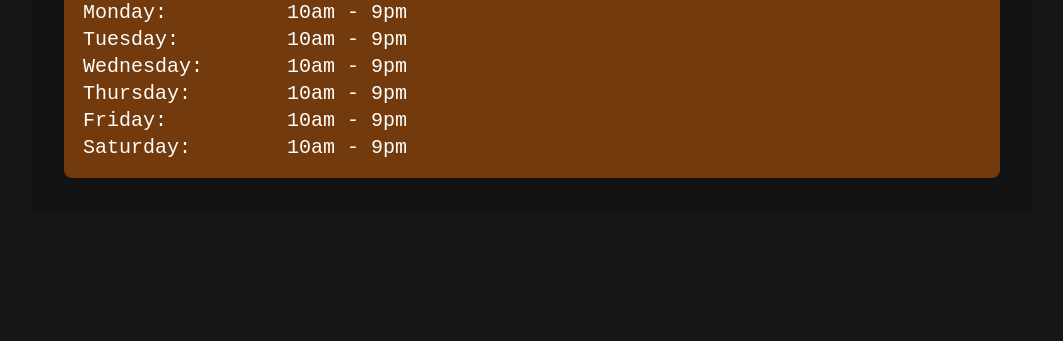
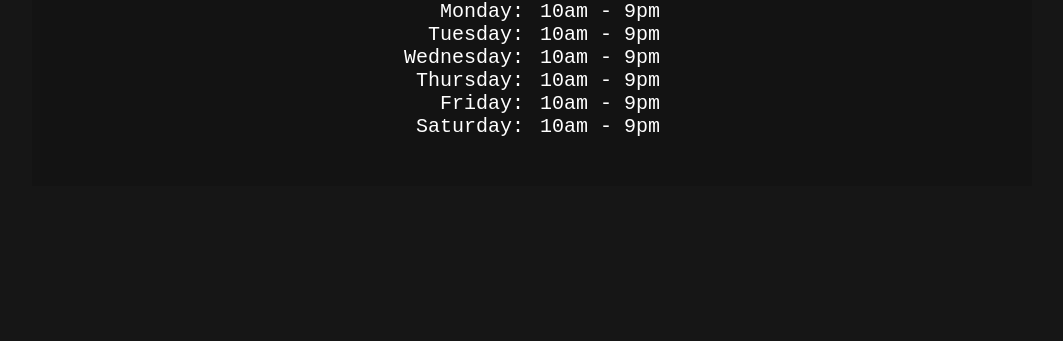
Before and after one commit to jacobhusband/restaurant-page, a website with bundled scripts: page dist/index.html in a window 1280 px wide. Shown: the part 459-800 px from the top of the page, without its empty margins (108-1171 px from the left). Built offline with nearby package versions, Linux system fonts and the light colour scheme.

Commit message:
Add hours to the home page

```diff
--- a/src/css/semantic.css
+++ b/src/css/semantic.css
@@ -35,6 +35,10 @@ nav a:hover {
   background-color: rgb(19, 19, 19);
 }
 
-.hours {
-  background-color: rgb(114, 58, 13);
+.hours p {
+  font-size: 1.25rem;
 }
+
+.hours .col {
+  width: 200px;
+}
--- a/src/css/utility.css
+++ b/src/css/utility.css
@@ -22,12 +22,26 @@
   margin-top: 1rem;
 }
 
+.mb-1r {
+  margin-bottom: 1rem;
+}
+
 .p-05r {
   padding: 0.5rem;
 }
 
 .p-1r {
   padding: 1rem;
+}
+
+.ph-2r {
+  padding-right: 2rem;
+  padding-left: 2rem;
+}
+
+.pv-1r {
+  padding-top: 1rem;
+  padding-bottom: 1rem;
 }
 
 .p-2r {
@@ -42,6 +56,10 @@
   border-radius: 0.5rem;
 }
 
+.gap-1r {
+  gap: 1rem;
+}
+
 .pos-rel {
   position: relative;
 }
@@ -54,6 +72,10 @@
   text-align: center;
 }
 
+.text-right {
+  text-align: right;
+}
+
 .underline {
   text-decoration: underline;
   text-underline-offset: 4px;
@@ -64,7 +86,8 @@
   display: inline-block;
 }
 
-.flex {
+.flex,
+.row {
   display: flex;
 }
 
@@ -75,3 +98,7 @@
 .align-items-center {
   align-items: center;
 }
+
+.justify-content-center {
+  justify-content: center;
+}
--- a/src/js/pages/home.js
+++ b/src/js/pages/home.js
@@ -11,44 +11,86 @@ export default class Home extends Builder {
       this.buildElement(
         "div",
         {
-          class: "hours p-1r br-05r flex flex-dir-col",
+          class:
+            "hours ph-2r pv-1r br-05r flex flex-dir-col align-items-center",
         },
         [
-          this.buildElement("h1", { class: "m-0", textContent: "Hours" }),
-          this.buildElement("table", { class: "fs-1pt25r" }, [
-            this.buildElement("tbody", {}, [
-              this.buildElement("tr", {}, [
-                this.buildElement(
-                  "td",
-                  { textContent: "Sunday:", class: "w-200px" },
-                  []
-                ),
-                this.buildElement("td", { textContent: "10am - 9pm" }, []),
+          this.buildElement("h2", { class: "mb-1r", textContent: "Hours" }),
+          this.buildElement("div", { class: "row gap-1r" }, [
+            this.buildElement("div", { class: "col" }, [
+              this.buildElement("p", {
+                textContent: "Sunday:",
+                class: "text-right",
+              }),
             ]),
-              this.buildElement("tr", {}, [
-                this.buildElement("td", { textContent: "Monday:" }, []),
-                this.buildElement("td", { textContent: "10am - 9pm" }, []),
+            this.buildElement("div", { class: "col" }, [
+              this.buildElement("p", { textContent: "10am - 9pm" }),
             ]),
-              this.buildElement("tr", {}, [
-                this.buildElement("td", { textContent: "Tuesday:" }, []),
-                this.buildElement("td", { textContent: "10am - 9pm" }, []),
           ]),
-              this.buildElement("tr", {}, [
-                this.buildElement("td", { textContent: "Wednesday:" }, []),
-                this.buildElement("td", { textContent: "10am - 9pm" }, []),
+          this.buildElement("div", { class: "row gap-1r" }, [
+            this.buildElement("div", { class: "col" }, [
+              this.buildElement("p", {
+                textContent: "Monday:",
+                class: "text-right",
+              }),
             ]),
-              this.buildElement("tr", {}, [
-                this.buildElement("td", { textContent: "Thursday:" }, []),
-                this.buildElement("td", { textContent: "10am - 9pm" }, []),
+            this.buildElement("div", { class: "col" }, [
+              this.buildElement("p", { textContent: "10am - 9pm" }),
             ]),
-              this.buildElement("tr", {}, [
-                this.buildElement("td", { textContent: "Friday:" }, []),
-                this.buildElement("td", { textContent: "10am - 9pm" }, []),
           ]),
-              this.buildElement("tr", {}, [
-                this.buildElement("td", { textContent: "Saturday:" }, []),
-                this.buildElement("td", { textContent: "10am - 9pm" }, []),
+          this.buildElement("div", { class: "row gap-1r" }, [
+            this.buildElement("div", { class: "col" }, [
+              this.buildElement("p", {
+                textContent: "Tuesday:",
+                class: "text-right",
+              }),
             ]),
+            this.buildElement("div", { class: "col" }, [
+              this.buildElement("p", { textContent: "10am - 9pm" }),
+            ]),
+          ]),
+          this.buildElement("div", { class: "row gap-1r" }, [
+            this.buildElement("div", { class: "col" }, [
+              this.buildElement("p", {
+                textContent: "Wednesday:",
+                class: "text-right",
+              }),
+            ]),
+            this.buildElement("div", { class: "col" }, [
+              this.buildElement("p", { textContent: "10am - 9pm" }),
+            ]),
+          ]),
+          this.buildElement("div", { class: "row gap-1r" }, [
+            this.buildElement("div", { class: "col" }, [
+              this.buildElement("p", {
+                textContent: "Thursday:",
+                class: "text-right",
+              }),
+            ]),
+            this.buildElement("div", { class: "col" }, [
+              this.buildElement("p", { textContent: "10am - 9pm" }),
+            ]),
+          ]),
+          this.buildElement("div", { class: "row gap-1r" }, [
+            this.buildElement("div", { class: "col" }, [
+              this.buildElement("p", {
+                textContent: "Friday:",
+                class: "text-right",
+              }),
+            ]),
+            this.buildElement("div", { class: "col" }, [
+              this.buildElement("p", { textContent: "10am - 9pm" }),
+            ]),
+          ]),
+          this.buildElement("div", { class: "row gap-1r" }, [
+            this.buildElement("div", { class: "col" }, [
+              this.buildElement("p", {
+                textContent: "Saturday:",
+                class: "text-right",
+              }),
+            ]),
+            this.buildElement("div", { class: "col" }, [
+              this.buildElement("p", { textContent: "10am - 9pm" }),
             ]),
           ]),
         ]
```
Also changed, not shown: dist/main.js. Lines whose indentation alone changed are shown as unchanged.
